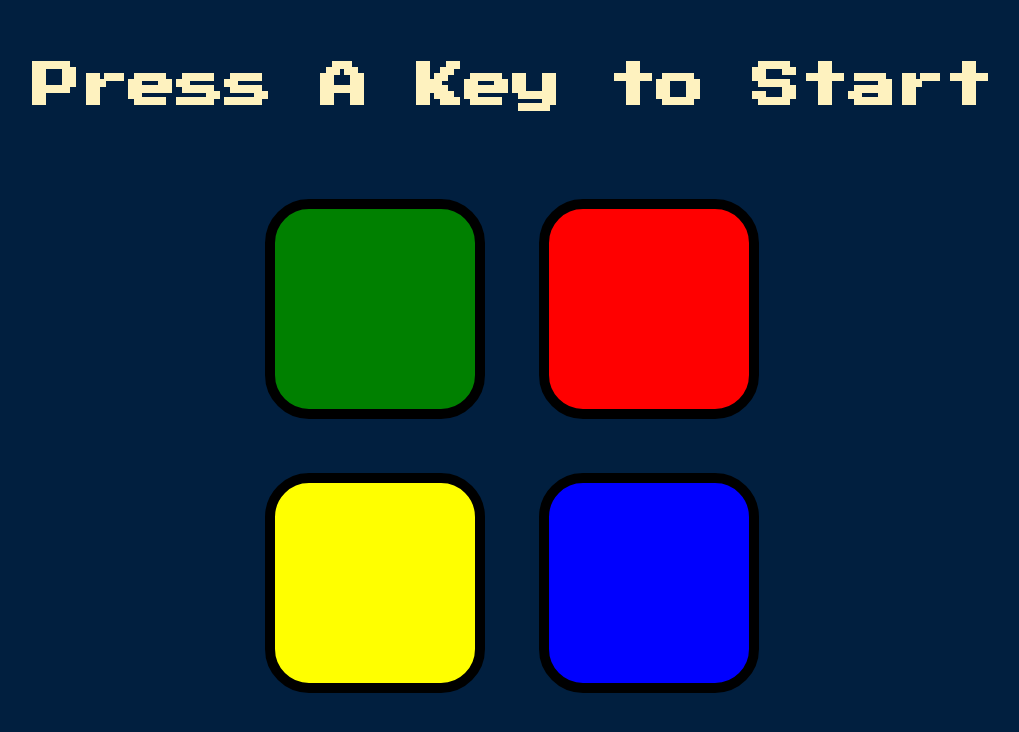
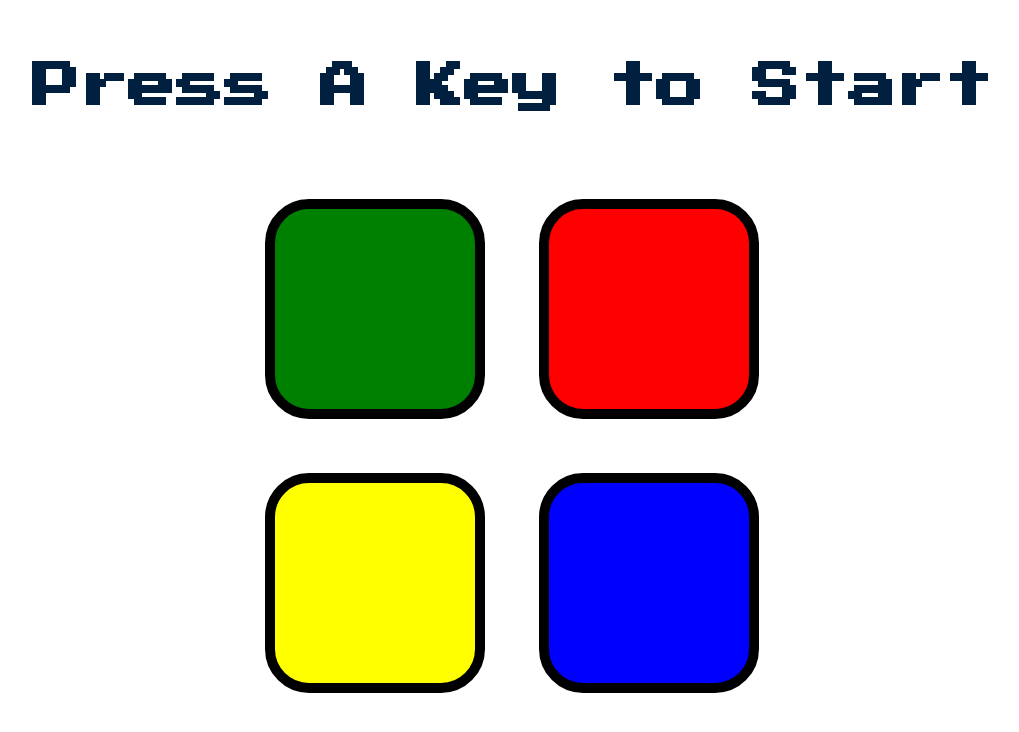
Before and after one commit to AdityaAgrawal1604/Brain-Game, a plain HTML site: page index.html in a window 1280 px wide. Shown: the whole page, without its empty margins (128-1147 px from the left). Drawn offline with nearby package versions, Linux system fonts and the light colour scheme.

Commit message:
Update repository

```diff
--- a/styles.css
+++ b/styles.css
@@ -1,13 +1,13 @@
 body {
   text-align: center;
-  background-color: #011F3F;
+  background-color: #ffffff;
 }
 
 #level-title {
   font-family: 'Press Start 2P', cursive;
   font-size: 3rem;
   margin:  5%;
-  color: #FEF2BF;
+  color: #011F3F;
 }
 
 .container {
```
